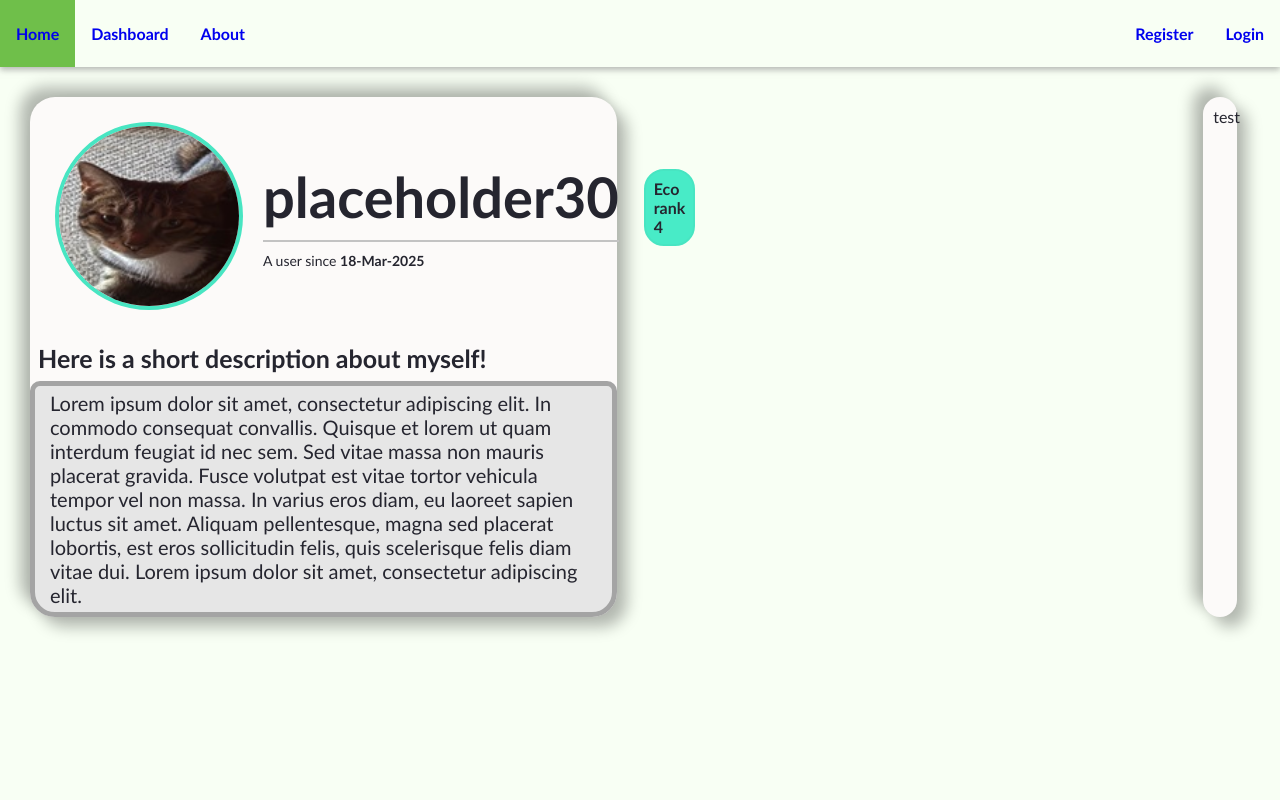
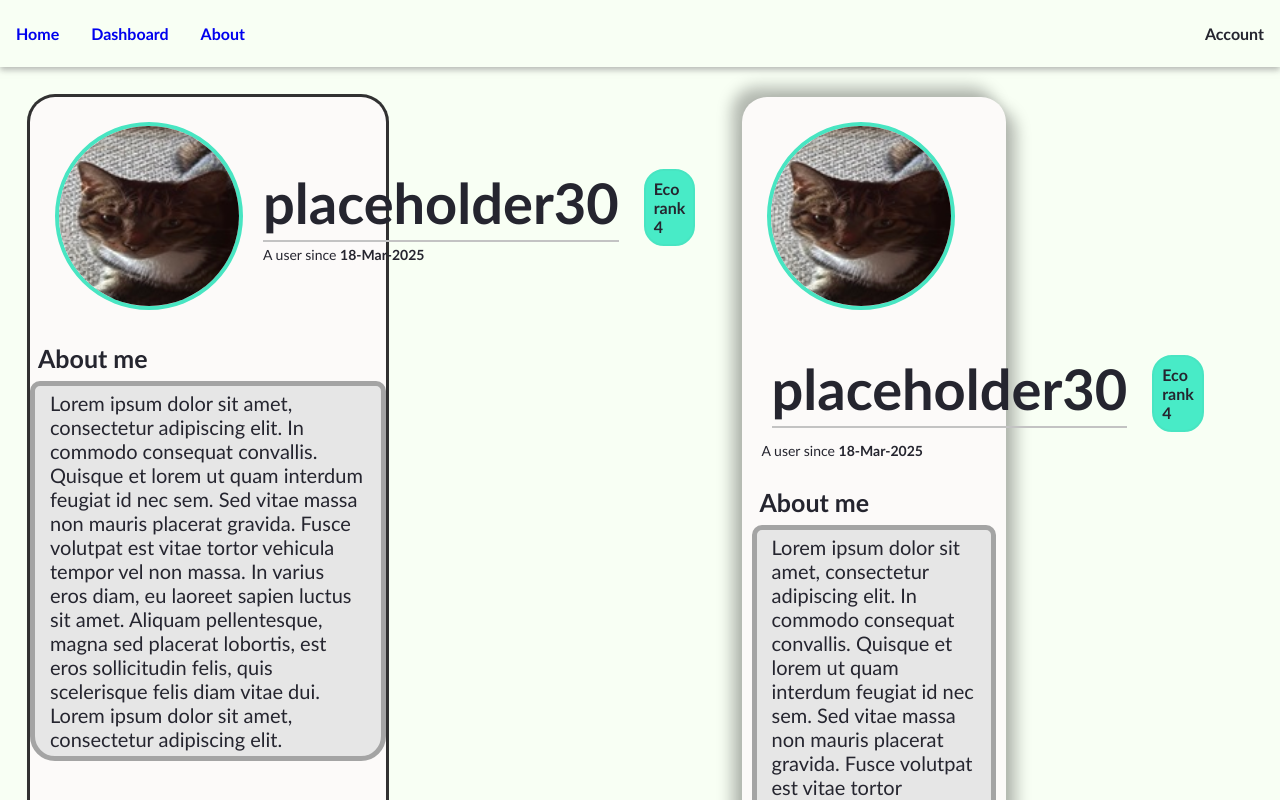
Before and after one commit to mxsszn/eco-track, a React (Vite) app in the folder front-end/: page /profile in a window 1280 px wide. Shown: the top 800 px of the page. Built offline with nearby package versions, Linux system fonts and the light colour scheme.

Commit message:
Uploading current work
Uploading work on front page so far

```diff
--- a/front-end/src/App.jsx
+++ b/front-end/src/App.jsx
@@ -1,22 +1,32 @@
-import { useState } from 'react'
-import reactLogo from './assets/react.svg'
-import viteLogo from '/vite.svg'
+import { BrowserRouter, Routes, Route } from 'react-router-dom'
 import './App.css'
 import Navbar from './components/navbar/navbar.jsx'
+import Home from './components/home/home.jsx'
+import Profile from './components/profile/profile.jsx'
+import RegisterForm from './components/Register/register.jsx'
 import LoginForm from './components/login/login.jsx'
-import RegisterForm from './components/Register/register.jsx'
-import Profile from './components/profile/profile.jsx'
-import { BrowserRouter, Routes, Route, Link } from 'react-router-dom';
+
+
+
 
 function App() {
 
   if (!localStorage.getItem("loggedIn")) {
-    localStorage.setItem("loggedIn", false)
+    localStorage.setItem("loggedIn", true)
   }
 
   return (
     <>
+    <BrowserRouter>
     <Navbar/>
+
+    <Routes>
+    <Route path="/" element={<Home/>}/>
+    <Route path="/profile" element={<Profile/>}/>
+    <Route path="/register" element={<RegisterForm/>}/>
+    <Route path="/login" element={<LoginForm/>}/>
+    </Routes>
+    </BrowserRouter>
     </>
   )
 }
--- a/front-end/src/components/login/login.css
+++ b/front-end/src/components/login/login.css
@@ -9,12 +9,12 @@
 
 .login-container {
     display: flex;
-    justify-content:space-evenly;
+    justify-content: space-evenly;
     flex-direction: column;
     background-color: #FCFAF9;
     min-width: 70vh;
     max-height: 90vh;
-    min-height: 60vh;
+    min-height: 40vh;
     border-radius: 16px;
     box-shadow: 0 4px 100px 0 rgba(0, 0, 0, 0.2), 0 6px 20px 0 rgba(0, 0, 0, 0.19);
 }
@@ -38,7 +38,7 @@
 
 .register-container {
     display: flex;
-    justify-content:space-evenly;
+    justify-content: space-evenly;
     flex-direction: column;
     background-color: #FCFAF9;
     min-width: 70vh;
@@ -48,6 +48,11 @@
     box-shadow: 0 4px 100px 0 rgba(0, 0, 0, 0.2), 0 6px 20px 0 rgba(0, 0, 0, 0.19);
 }
 
+.form-container {
+    display: flex;
+    justify-content: space-evenly;
+    flex-direction: row;
+}
 
 
 h1.formTitle {
@@ -55,7 +60,7 @@ h1.formTitle {
     margin-left: auto;
     margin-right: auto;
     font-size: 48px;
-    font-weight: lighter;
+    font-weight: bold;
     border-style: none none solid none;
     border-width: 0px;
 
@@ -78,7 +83,8 @@ label.formlabel {
 
 }
 
-input[type="text"], input[type="password"] {
+input[type="text"],
+input[type="password"] {
     margin-bottom: 20px;
     margin-top: 20px;
     margin-left: 10px;
@@ -86,17 +92,20 @@ input[type="text"], input[type="password"] {
     padding-bottom: 3px;
     padding-top: 3px;
     border-style: none;
-    border-bottom: 2px solid #e3e3e3 ;
+    border-bottom: 2px solid #e3e3e3;
     color: inherit;
     background-color: inherit;
     font-size: 32px;
     outline: none;
     text-align: center;
     max-width: 500px;
-    transition: background-color 0.4s ease-in-out;
+    transition: background-color 0.15s ease-out;
 }
 
-input[type=text]:focus, input[type=text]:hover, input[type=password]:hover, input[type=password]:focus{
+input[type=text]:focus,
+input[type=text]:hover,
+input[type=password]:hover,
+input[type=password]:focus {
     background-color: #e3e3e3;
 }
 
--- a/front-end/src/components/login/login.jsx
+++ b/front-end/src/components/login/login.jsx
@@ -1,5 +1,8 @@
 import { useState } from 'react'
 import './login.css'
+
+
+
 
 function LoginForm() {
 
@@ -29,16 +32,14 @@ function LoginForm() {
         }
     }
 
-
-
     return(
-            <div class="container">
-            <div class="login-container">
-                <h1 class="formTitle">Welcome back!</h1>
-                <form class="loginForm" onSubmit={handleSubmit}>
-                <input type="text" name="username" class="textfield" placeholder="Username" value={inputs.username} onChange={handleChange}/>
-                <input type="password" name="password" class="textfield" placeholder="Password" value={inputs.password} onChange={handleChange}/>
-                <input class="button" type="submit" value="Log In"></input>
+            <div className="container">
+            <div className="login-container">
+                <h1 className="formTitle">Welcome back!</h1>
+                <form className="loginForm" onSubmit={handleSubmit}>
+                <input type="text" name="username" className="textfield" placeholder="Username" value={inputs.username} onChange={handleChange}/>
+                <input type="password" name="password" className="textfield" placeholder="Password" value={inputs.password} onChange={handleChange}/>
+                <input className="button" type="submit" value="Log In"></input>
                 </form>
         </div>
     </div>
--- a/front-end/src/components/navbar/navbar.jsx
+++ b/front-end/src/components/navbar/navbar.jsx
@@ -12,19 +12,19 @@ function AccountDropdown() {
     if (localStorage.getItem("loggedIn") == "false") {
             return(
                 <>
-                <Link to="/login" class="login">Login</Link>
-                <Link to="/register" class="login">Register</Link>
+                <Link to="/login" className="login">Login</Link>
+                <Link to="/register" className="login">Register</Link>
                 </>
             )
     }
 
     if (localStorage.getItem("loggedIn") == "true") {
         return (
-        <div class="dropdown">
-            <button class="dropbtn">Account
-            <i class="fa fa-caret-down"></i>
+        <div className="dropdown">
+            <button className="dropbtn">Account
+            <i className="fa fa-caret-down"></i>
             </button>
-            <div class="dropdown-content">
+            <div className="dropdown-content">
                 <Link to="/profile">Profile</Link>
                 <Link to="settings">Settings</Link>
                 <Link to="logout">Log Out</Link>
@@ -37,12 +37,14 @@ function AccountDropdown() {
 }
 
 
+
+
+
 function Navbar() {
     return(
         <>
-        <BrowserRouter>
         <header>
-            <div class="navbar">
+            <div className="navbar">
                 <Link to="/">Home</Link>
                 <Link to="/dashboard">Dashboard</Link>
                 <Link to="/about">About</Link>
@@ -50,16 +52,6 @@ function Navbar() {
             </div>
         </header>
 
-
-
-        <Routes>
-            <Route path="/" element={<Home/>}/>
-            <Route path="/profile" element={<Profile/>}/>
-            <Route path="/register" element={<RegisterForm/>}/>
-            <Route path="/login" element={<LoginForm/>}/>
-        </Routes>
-
-        </BrowserRouter>
         </>
     );
 }
--- a/front-end/src/components/profile/profile.css
+++ b/front-end/src/components/profile/profile.css
@@ -20,8 +20,9 @@ div.griditem1 {
     width: 50%;
     border-radius: 25px;
     background-color: #FCFAF9;
-    box-shadow: 10px 10px 15px rgba(0, 0, 0, 0.283), -10px -10px 15px rgba(0, 0, 0, 0.283);
-}
+    box-shadow: rgba(0, 0, 0, 0.16) 0px 1px 4px, rgb(51, 51, 51) 0px 0px 0px 3px;
+    }
+
 
 div.griditem2 {
     margin: 10px;
@@ -90,8 +91,8 @@ div.griditem2 div {
 
 .userdata p1 {
     font-weight: bold;
-    padding-bottom: 10px;
-    margin-bottom: 10px;
+    padding-bottom: 4px;
+    margin-bottom: 4px;
     border-bottom: #c3c3c3;
     border-style: none none solid none;
     border-width: 2px;
--- a/front-end/src/components/profile/profile.jsx
+++ b/front-end/src/components/profile/profile.jsx
@@ -1,6 +1,7 @@
 
 import "./profile.css"
 import pfp from "./testimg1.jpg"
+
 
 const dummyData = {
     username : "placeholder30",
@@ -13,28 +14,40 @@ const dummyData = {
 function Profile() {
     return (
         <>
-        <div class="profile-grid">
-            <div class="griditem1">
-                <div class="flexitem1">
-                    <img class="profile-picture" src={pfp} alt="tygrys"/>
-                    <div class="userdata">
-                    <div class="line1">
+        <div className="profile-grid">
+            <div className="griditem1">
+                <div className="flexitem1">
+                    <img className="profile-picture" src={pfp} alt="tygrys"/>
+                    <div className="userdata">
+                    <div className="line1">
                         <p1>{dummyData.username}</p1>
                         <p2>Eco rank {dummyData.ecorank}</p2>
                     </div>
                         <p3>A user since <b>{dummyData.registerDate}</b></p3>
                     </div>
                 </div>
-                    <div class="infobox">
-                    <desctitle>Here is a short description about myself!</desctitle>
+                    <div className="infobox">
+                    <desctitle>About me</desctitle>
                     <description>
                         {dummyData.description}
                     </description>
                     </div>
                 </div>
-            <div class="griditem2">
-            <div>test</div>
-
+            <div className="griditem2">
+                  <img className="profile-picture" src={pfp} alt="tygrys"/>
+                    <div className="userdata">
+                    <div className="line1">
+                        <p1>{dummyData.username}</p1>
+                        <p2>Eco rank {dummyData.ecorank}</p2>
+                    </div>
+                        <p3>A user since <b>{dummyData.registerDate}</b></p3>
+                    </div>
+                    <div className="infobox">
+                    <desctitle>About me</desctitle>
+                    <description>
+                        {dummyData.description}
+                    </description>
+            </div>
             </div>
             </div>
         </>
--- a/front-end/src/components/register/register.jsx
+++ b/front-end/src/components/register/register.jsx
@@ -45,20 +45,20 @@ const clearLocalStorage = () => {
 
 
     return(
-            <div class="container">
+            <div className="container">
             <button onClick={clearLocalStorage}>clear storage</button>
-            <div class="register-container">
-                <h1 class="formTitle">Thank you for signing up!</h1>
-                <form class="loginForm" onSubmit={handleSubmit}>
-                <input type="text" name="username" class="textfield" placeholder="username" value={inputs.username} onChange={handleChange}/>
-                <div class="namediv">
-                <input type="text" name="firstname" class="textfield" placeholder="First Name" value={inputs.firstname} onChange={handleChange}/>
-                <input type="text" name="lastname" class="textfield" placeholder="Last Name" value={inputs.lastname} onChange={handleChange}/>
+            <div className="register-container">
+                <h1 className="formTitle">Thank you for signing up!</h1>
+                <form className="loginForm" onSubmit={handleSubmit}>
+                <input type="text" name="username" className="textfield" placeholder="username" value={inputs.username} onChange={handleChange}/>
+                <div className="namediv">
+                <input type="text" name="firstname" className="textfield" placeholder="First Name" value={inputs.firstname} onChange={handleChange}/>
+                <input type="text" name="lastname" className="textfield" placeholder="Last Name" value={inputs.lastname} onChange={handleChange}/>
                 </div>
-                <input type="text" name="email" class="textfield" placeholder="Email" value={inputs.email} onChange={handleChange}/>
-                <input type="password" name="password" class="textfield" placeholder="Password" value={inputs.password} onChange={handleChange}/>
-                <input type="password" name="repassword" class="textfield" placeholder="Confirm Password" value={inputs.repassword} onChange={handleChange}/>
-                <input class="button" type="submit" value="Sign Up"></input>
+                <input type="text" name="email" className="textfield" placeholder="Email" value={inputs.email} onChange={handleChange}/>
+                <input type="password" name="password" className="textfield" placeholder="Password" value={inputs.password} onChange={handleChange}/>
+                <input type="password" name="repassword" className="textfield" placeholder="Confirm Password" value={inputs.repassword} onChange={handleChange}/>
+                <input className="button" type="submit" value="Sign Up"></input>
                 </form>
         </div>
     </div>
--- a/front-end/src/index.css
+++ b/front-end/src/index.css
@@ -4,6 +4,9 @@
   text-rendering: optimizeLegibility;
   -webkit-font-smoothing: antialiased;
   -moz-osx-font-smoothing: grayscale;
+
+
+
 }
 
 
```
Also changed, not shown: front-end/src/components/auth/authpage.jsx (added, +27 -0 lines), front-end/src/components/navbar/navbar.css (+7 -6 lines). Lines whose indentation alone changed are shown as unchanged.
